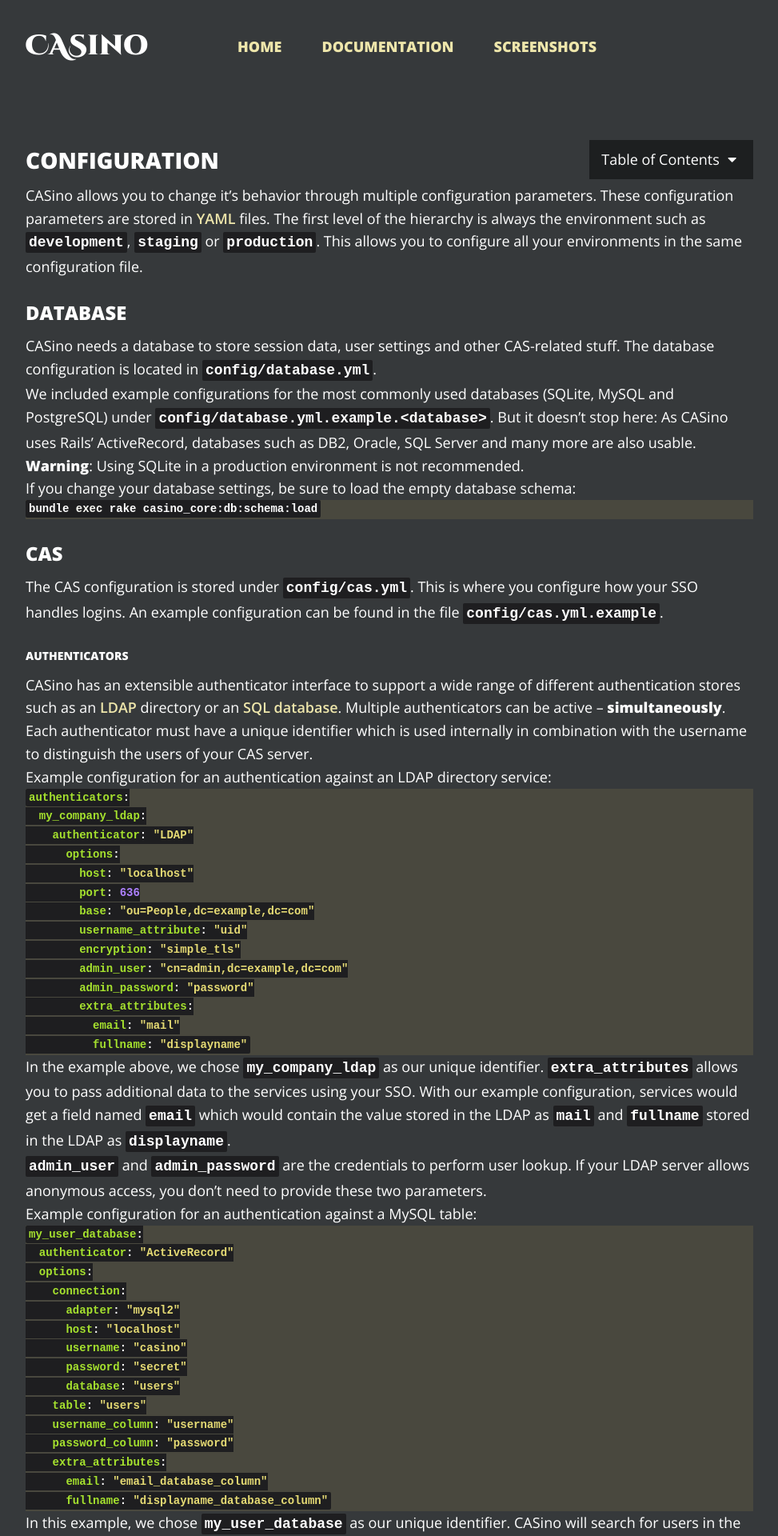
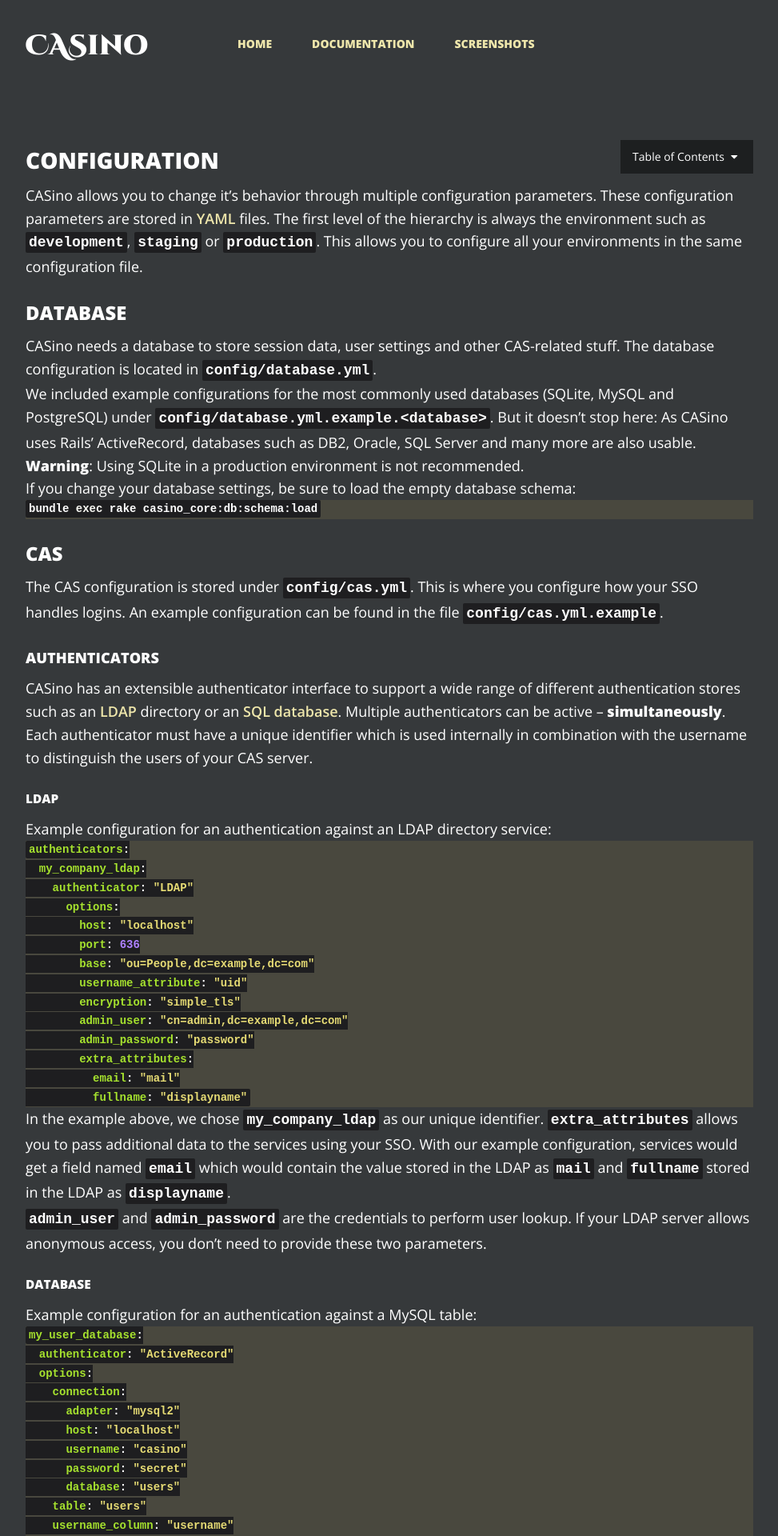
Before and after one commit to rbCAS/rbcas.github.com, a Jekyll site: the page built from docs/configuration/index.md, in a window 1280 px wide. Shown: the top 1920 px of the page at 80% size, without its empty margins (153-1126 px from the left). Built offline with Jekyll 4.4.1, drawn with Linux system fonts in a browser that asks for light colours.

Commit message:
Fix headings

```diff
--- a/css/main.css
+++ b/css/main.css
@@ -1099,8 +1099,7 @@
   background: #36393B;
 }
 body,
-p,
-li {
+p {
   font-size: 18px;
 }
 h1,
@@ -1121,14 +1120,17 @@
   font-size: 170%;
 }
 h3 {
-  font-size: 100%;
+  font-size: 130%;
+}
+h4 {
+  font-size: 110%;
+}
+article.home h2 {
+  margin: 0 0 15px;
 }
 section {
   width: 100%;
   padding: 40px 0;
-}
-section h4 {
-  margin: 0 0 15px;
 }
 section p {
   margin: 0;
--- a/docs/configuration/index.md
+++ b/docs/configuration/index.md
@@ -29,6 +29,8 @@
 
 Each authenticator must have a unique identifier which is used internally in combination with the username to distinguish the users of your CAS server.
 
+#### LDAP
+
 Example configuration for an authentication against an LDAP directory service:
 
 {% highlight yaml %}
@@ -52,7 +54,10 @@
 
 `admin_user` and `admin_password` are the credentials to perform user lookup. If your LDAP server allows anonymous access, you don't need to provide these two parameters.
 
+#### Database
+
 Example configuration for an authentication against a MySQL table:
+
 {% highlight yaml %}
 my_user_database:
   authenticator: "ActiveRecord"
@@ -98,7 +103,7 @@
   drift: 30
 {% endhighlight %}
 
-* ### Frontend
+* #### Frontend
 
   Configuration parameters for the UI part of CASino.
 
@@ -114,7 +119,7 @@
 
     Text for the footer, displayed on every page.
 
-* ### Login Ticket
+* #### Login Ticket
 
   A login ticket is used to ensure, a user can not resubmit his credentials.
 
@@ -124,7 +129,7 @@
 
      Specifies how long (in seconds) the login ticket should live before it expires. This is how much time the user gets from seeing to submitting the login form.
 
-* ### Ticket-granting ticket
+* #### Ticket-granting ticket
 
   A ticket-granting ticket is used as an identifier of the Single-sign on session. It's identifier is stored as a cookie by the user's browser.
 
@@ -140,7 +145,7 @@
 
      This is the maximum lifetime of long-term ticket-granting tickets ("Stay logged in").
 
-* ### Service ticket
+* #### Service ticket
 
   Service tickets are used by service's as an identifier of the Single-sign on session. A service ticket is only valid for one validation request. This is why services have to store the result in their own session.
 
@@ -166,11 +171,11 @@
 
         If the service does not handle the single sign-out notification after this period (in seconds), CASino will try again later.
 
-* ### Proxy ticket
+* #### Proxy ticket
 
   Proxy tickets can be obtained by services to allow services without a web frontend the usage of SSO data. This section supports the same configuration parameters as the Service Ticket (see above).
 
-* ### Two-factor authenticator
+* #### Two-factor authenticator
 
   CASino supports two-factor authentication with HOTP systems such as the <a href="http://support.google.com/accounts/bin/answer.py?hl=en&amp;answer=1066447">Google Authenticator</a>.
 
```
Also changed, not shown: css/main.less (+11 -5 lines), index.html (+8 -6 lines).
